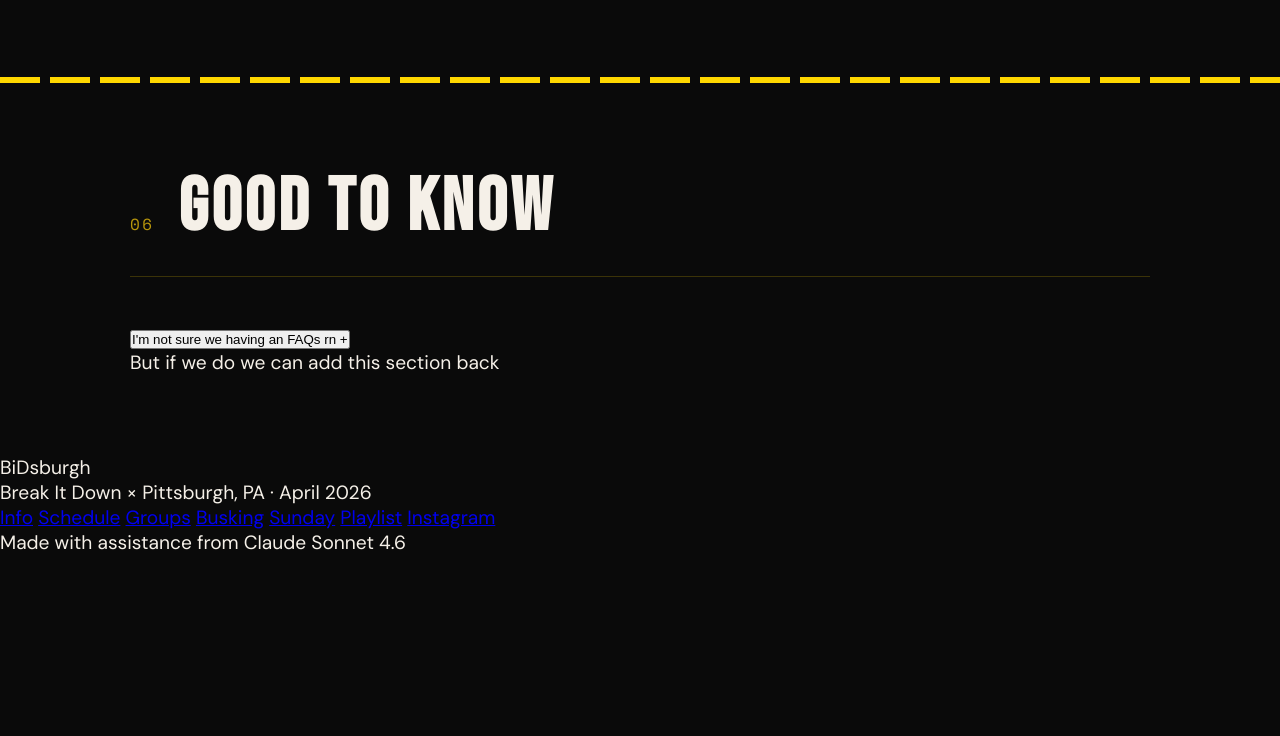
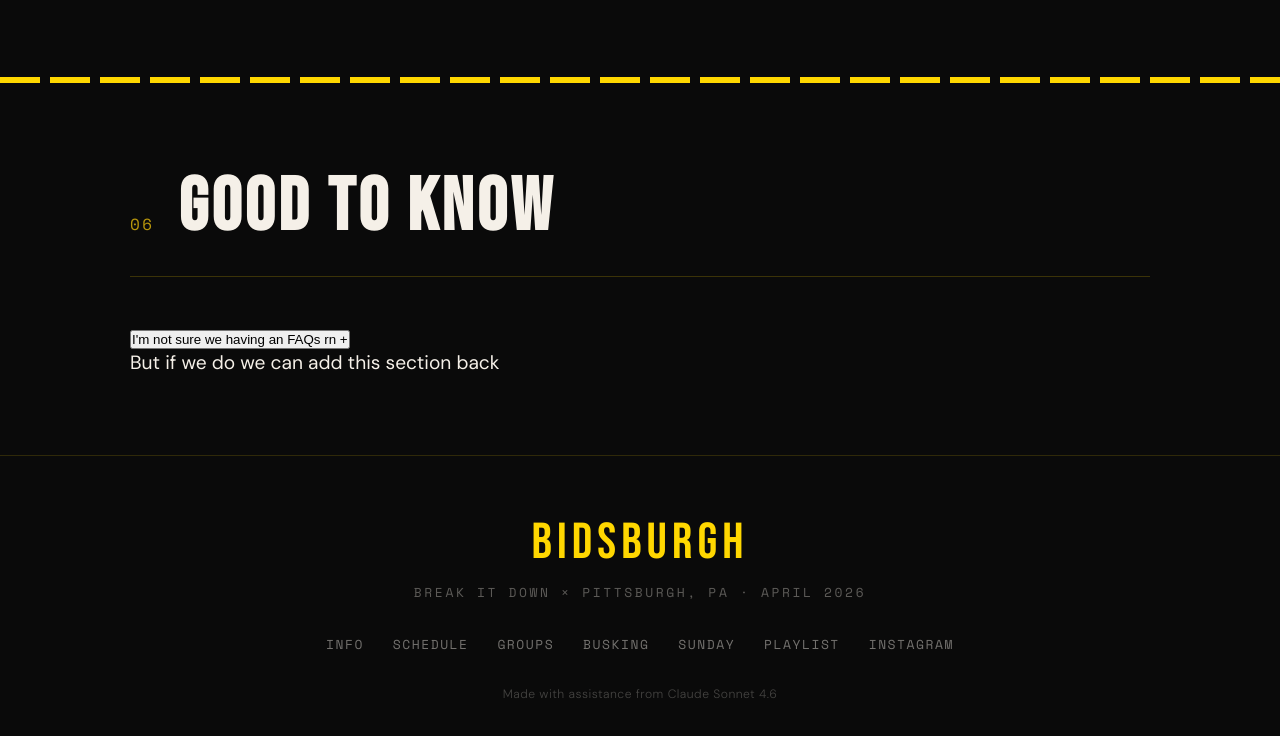
Before and after one commit to rachaelchung/bidsburgh, a plain HTML site: page index.html in a window 1280 px wide. Shown: the part 10713-11449 px from the top of the page. Before the commit the page ends 11268 px from the top, so only its background shows below. Drawn offline with nearby package versions, Linux system fonts and the light colour scheme.

Commit message:
Add footer styles and layout
wow ChatGPT straight-up yeeted half the file

```diff
--- a/index.html
+++ b/index.html
@@ -942,7 +942,76 @@
   font-weight: 300;
 }
 
-
+/* === FOOTER === */
+footer {
+  background: var(--black);
+  border-top: 1px solid rgba(255,215,0,0.15);
+  padding: 3.5rem 2.5rem;
+  text-align: center;
+}
+
+.footer-logo {
+  font-family: 'Bebas Neue', sans-serif;
+  font-size: clamp(2.8rem, 2.2rem + 1.2vw, 3.8rem);
+  letter-spacing: 0.1em;
+  color: var(--yellow);
+  display: block;
+  margin-bottom: 0.6rem;
+}
+
+.footer-sub {
+  font-family: 'Space Mono', monospace;
+  font-size: clamp(0.75rem, 0.65rem + 0.2vw, 0.9rem);
+  letter-spacing: 0.2em;
+  text-transform: uppercase;
+  color: rgba(245,240,232,0.35);
+  margin-bottom: 2rem;
+}
+
+.footer-links {
+  display: flex;
+  justify-content: center;
+  gap: 1.8rem;
+  flex-wrap: wrap;
+  margin-bottom: 2rem;
+}
+
+.footer-links a {
+  font-family: 'Space Mono', monospace;
+  font-size: clamp(0.75rem, 0.65rem + 0.2vw, 0.9rem);
+  letter-spacing: 0.12em;
+  text-transform: uppercase;
+  color: rgba(245,240,232,0.45);
+  text-decoration: none;
+  position: relative;
+  transition: color 0.2s ease;
+}
+
+.footer-links a::after {
+  content: '';
+  position: absolute;
+  left: 0;
+  bottom: -4px;
+  width: 0%;
+  height: 1px;
+  background: var(--yellow);
+  transition: width 0.25s ease;
+}
+
+.footer-links a:hover {
+  color: var(--yellow);
+}
+
+.footer-links a:hover::after {
+  width: 100%;
+}
+
+.footer-copy {
+  font-size: clamp(0.7rem, 0.6rem + 0.2vw, 0.85rem);
+  color: rgba(245,240,232,0.25);
+  font-weight: 300;
+  letter-spacing: 0.04em;
+}
 
 
 @keyframes fadeUp {
@@ -965,9 +1034,7 @@
     grid-template-columns: 1fr;
     gap: 2rem;
   }
-}
-
-  @media (max-width: 768px) {
+
   .hero {
     padding: 6.5rem 1rem 2.5rem;
     min-height: auto;
@@ -1073,6 +1140,18 @@
   .countdown-unit {
     min-width: 68px;
     padding: 0.7rem 0.8rem;
+  }
+
+  footer {
+    padding: 2.5rem 1rem;
+  }
+
+  .footer-links {
+    gap: 1rem;
+  }
+
+  .footer-links a {
+    font-size: 0.8rem;
   }
 }
 </style>
```
